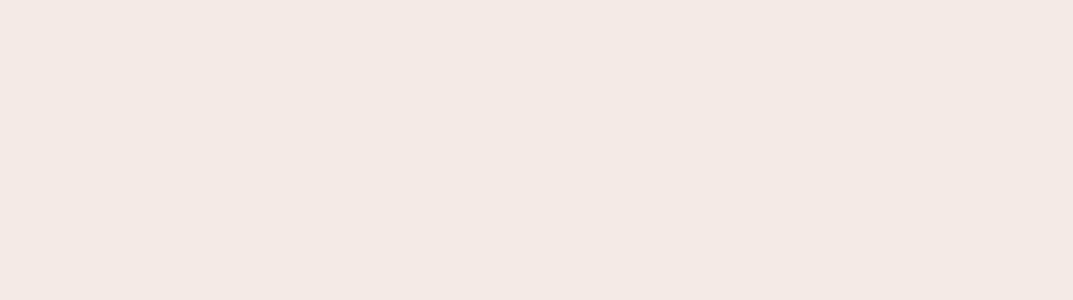
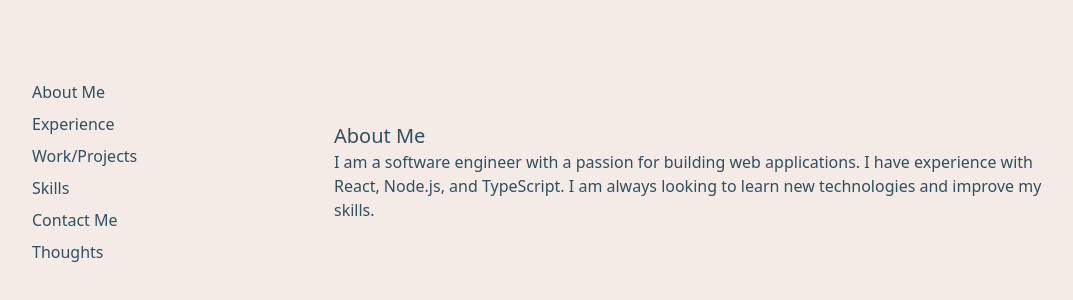
Before and after one commit to dsquare0601/dsquare0601, a Next.js app: page / in a window 1280 px wide. Shown: the part 228-528 px from the top of the page, without its empty margins (68-1141 px from the left). Built offline with nearby package versions, Linux system fonts and the light colour scheme.

Commit message:
Sccroll based content visualize

```diff
--- a/src/app/globals.css
+++ b/src/app/globals.css
@@ -127,3 +127,14 @@
     @apply bg-background text-foreground;
   }
 }
+
+@layer utilities {
+  .no-scrollbar::-webkit-scrollbar {
+    display: none;
+  }
+
+  .no-scrollbar {
+    -ms-overflow-style: none; /* IE and Edge */
+    scrollbar-width: none; /* Firefox */
+  }
+}
--- a/src/app/page.tsx
+++ b/src/app/page.tsx
@@ -2,8 +2,116 @@ import Image from "next/image";
 
 export default function Home() {
   return (
-    <div className="px-50">
-      <main className=""></main>
+    <div className="px-25">
+      <main className="flex min-h-screen">
+        <div className="w-1/4 flex items-center">
+          <ul className="flex flex-col space-y-2">
+            <li>About Me</li>
+            <li>Experience</li>
+            <li>Work/Projects</li>
+            <li>Skills</li>
+            <li>Contact Me</li>
+            <li>Thoughts</li>
+          </ul>
+        </div>
+        {/* Content */}
+        <div className="flex-1 h-screen overflow-y-scroll snap-y snap-mandatory no-scrollbar">
+          {/* About Me */}
+          <div className="h-screen flex items-center snap-start">
+            <div className="p-8">
+              <h4 className="text-xl">About Me</h4>
+              <p>
+                I am a software engineer with a passion for building web
+                applications. I have experience with React, Node.js, and
+                TypeScript. I am always looking to learn new technologies and
+                improve my skills.
+              </p>
+            </div>
+          </div>
+
+          {/* Experience */}
+          <div className="h-screen flex items-center snap-start">
+            <div className="p-8">
+              <h4 className="text-xl">Experience</h4>
+              <div>
+                <h5>Software Engineer</h5>
+                <p>Company Name</p>
+                <p>2020 - Present</p>
+                <ul>
+                  <li>Developed web applications using React and Node.js</li>
+                  <li>Worked on a team to build a new feature</li>
+                  <li>Collaborated with other engineers to solve problems</li>
+                </ul>
+              </div>
+            </div>
+          </div>
+
+          {/* Work/Projects */}
+          <div className="h-screen flex items-center snap-start">
+            <div className="p-8">
+              <h4 className="text-xl">Work/Projects</h4>
+              <div>
+                <h5>Project Name</h5>
+                <p>2021</p>
+                <p>
+                  A web application that allows users to create and share
+                  playlists
+                </p>
+              </div>
+            </div>
+          </div>
+
+          {/* Skills */}
+          <div className="h-screen flex items-center snap-start">
+            <div className="p-8">
+              <h4 className="text-xl">Skills</h4>
+              <div>
+                <h5>Frontend</h5>
+                <ul>
+                  <li>React</li>
+                  <li>JavaScript</li>
+                  <li>TypeScript</li>
+                </ul>
+              </div>
+              <div>
+                <h5>Backend</h5>
+                <ul>
+                  <li>Node.js</li>
+                  <li>Express</li>
+                  <li>PostgreSQL</li>
+                </ul>
+              </div>
+            </div>
+          </div>
+
+          {/* Contact Me */}
+          <div className="h-screen flex items-center snap-start">
+            <div className="p-8">
+              <h4 className="text-xl">Contact Me</h4>
+              <p>Email:</p>
+              <p>Phone:</p>
+            </div>
+          </div>
+
+          {/* Thoughts */}
+          <div className="h-screen flex items-center snap-start">
+            <div className="p-8">
+              <h4 className="text-xl">Thoughts</h4>
+              <div>
+                <h5>Blog Post Title</h5>
+                <p>2021</p>
+                <p>
+                  Lorem ipsum dolor sit amet, consectetur adipiscing elit. Sed
+                  malesuada, nunc nec fermentum luctus, libero ligula lacinia
+                  libero, nec tincidunt justo nulla non velit. Ut euismod, eros
+                  eget ultricies ultricies, nunc nisi gravida mi, nec ultrices
+                  purus turpis sit amet nunc.
+                </p>
+              </div>
+            </div>
+          </div>
+        </div>
+      </main>
       <footer className=""></footer>
     </div>
   );
```
